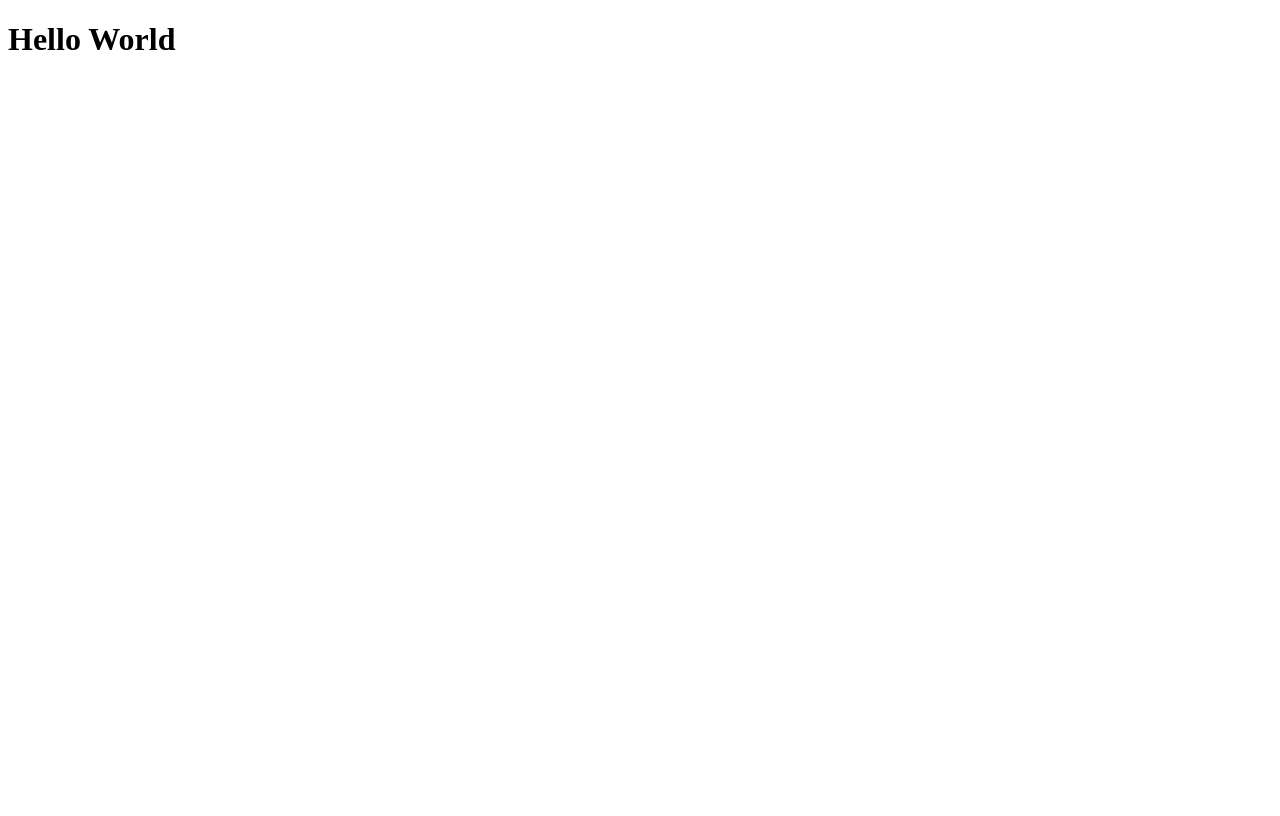
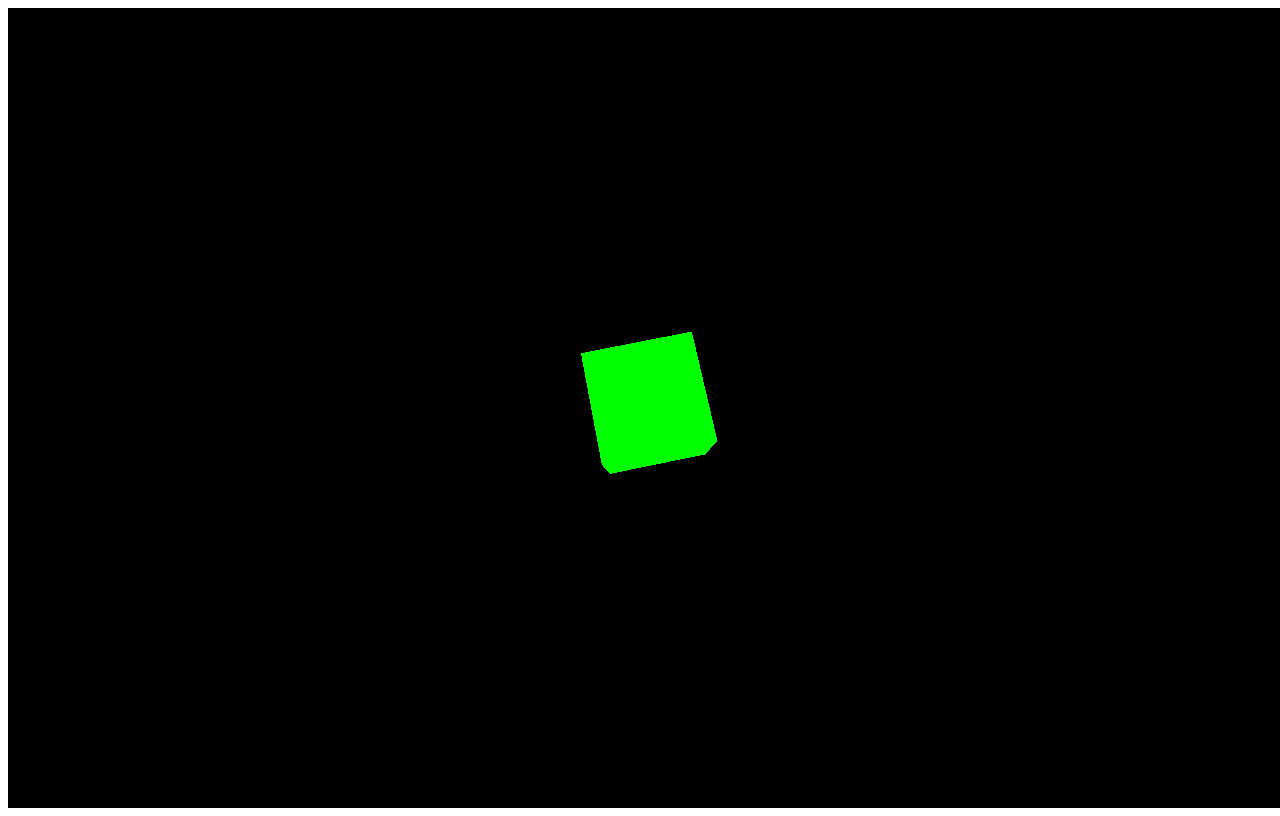
Before and after one commit to linyihan7946/AI-Interior-Design, a Vue app: page / in a window 1280 px wide. Built offline with nearby package versions, Linux system fonts and the light colour scheme.

Commit message:
feat：生成一个三维立方体并能看到

```diff
--- a/package.json
+++ b/package.json
@@ -6,9 +6,7 @@
   "scripts": {
     "serve": "vite",
     "build": "vite build",
-    "lint": "vue-cli-service lint",
-    "start": "vite",
-    "dev": "vite"
+    "lint": "vue-cli-service lint"
   },
   "dependencies": {
     "three": "^0.146.0"
--- a/src/App.vue
+++ b/src/App.vue
@@ -1,13 +1,34 @@
 <template>
   <div id="app">
-    <h1>Hello World</h1>
+    <div class="canvas-container">
+      <Canvas3D />
+    </div>
   </div>
 </template>
 
 <script>
 import { defineComponent } from 'vue';
+import Canvas3D from '@/components/Canvas3D.vue';
 
 export default defineComponent({
-  name: 'App'
+  name: 'App',
+  components: {
+    Canvas3D
+  }
 });
 </script>
+
+<style>
+#app {
+  width: 100%;
+  height: 100vh;
+  display: flex;
+  justify-content: center;
+  align-items: center;
+}
+
+.canvas-container {
+  width: 100%;
+  height: 100%;
+}
+</style>
--- a/src/components/Canvas3D.vue
+++ b/src/components/Canvas3D.vue
@@ -1,7 +1,58 @@
+<!--
+ * @Author: LinYiHan
+ * @Date: 2025-03-01 17:02:30
+ * @Description:
+ * @Version: 1.0
+-->
+<template>
+  <canvas ref="canvasRef"></canvas>
+</template>
+
+<script>
 import { defineComponent, onMounted, ref } from 'vue';
 import * as THREE from 'three';
+import { Cube } from '@/core/Cube';
+import { Renderer } from '@/core/Renderer';
 
 export default defineComponent({
   name: 'Canvas3D',
-  setup() {/***/},
+  setup() {
+    // 创建一个 ref 变量，初始值是 null
+    const canvasRef = ref(null);
+
+    onMounted(() => {
+      if (!canvasRef.value) return;
+
+      // 创建场景
+      const scene = new THREE.Scene();
+
+      // 创建相机
+      const camera = new THREE.PerspectiveCamera(75, window.innerWidth / window.innerHeight, 0.1, 1000);
+      camera.position.z = 5;
+
+      // 创建渲染器
+      const renderer = new Renderer(scene, camera, canvasRef.value);
+
+      // 创建立方体
+      const cube = new Cube(scene);
+
+      // 动画循环
+      const animate = () => {
+        requestAnimationFrame(animate);
+
+        // 立方体旋转
+        cube.animate();
+
+        // 渲染场景
+        renderer.render();
+      };
+
+      animate();
+    });
+
+    return {
+      canvasRef,
+    };
+  },
 });
+</script>
--- /dev/null
+++ b/src/core/Cube.ts
@@ -0,0 +1,23 @@
+import * as THREE from 'three';
+
+export class Cube {
+  private scene: THREE.Scene;
+  private cube: THREE.Mesh;
+
+  constructor(scene: THREE.Scene) {
+    this.scene = scene;
+    this.cube = this.createCube();
+    this.scene.add(this.cube);
+  }
+
+  private createCube(): THREE.Mesh {
+    const geometry = new THREE.BoxGeometry();
+    const material = new THREE.MeshBasicMaterial({ color: 0x00ff00 });
+    return new THREE.Mesh(geometry, material);
+  }
+
+  public animate(): void {
+    this.cube.rotation.x += 0.01;
+    this.cube.rotation.y += 0.01;
+  }
+}
--- /dev/null
+++ b/src/core/Renderer.ts
@@ -0,0 +1,18 @@
+import * as THREE from 'three';
+
+export class Renderer {
+  private scene: THREE.Scene;
+  private camera: THREE.PerspectiveCamera;
+  private renderer: THREE.WebGLRenderer;
+
+  constructor(scene: THREE.Scene, camera: THREE.PerspectiveCamera, canvas: HTMLCanvasElement) {
+    this.scene = scene;
+    this.camera = camera;
+    this.renderer = new THREE.WebGLRenderer({ canvas });
+    this.renderer.setSize(window.innerWidth, window.innerHeight);
+  }
+
+  public render(): void {
+    this.renderer.render(this.scene, this.camera);
+  }
+}
```
